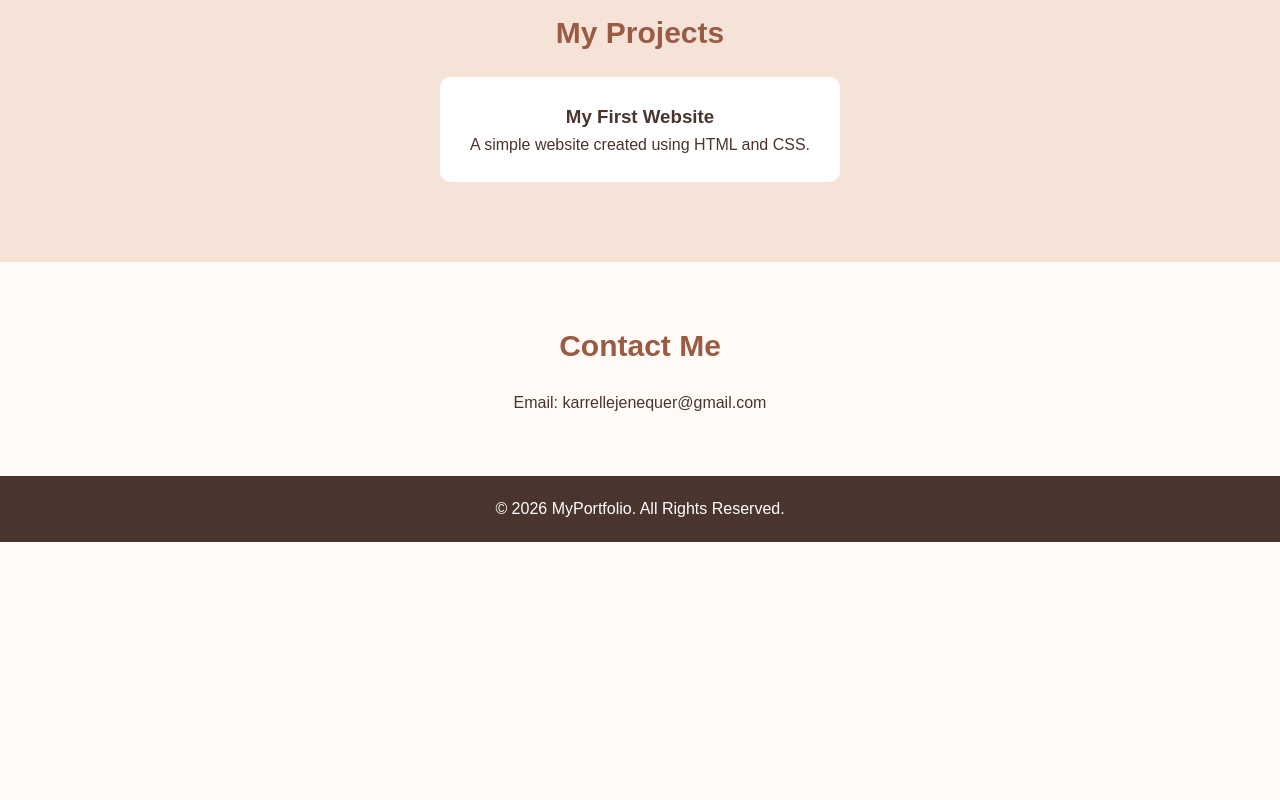
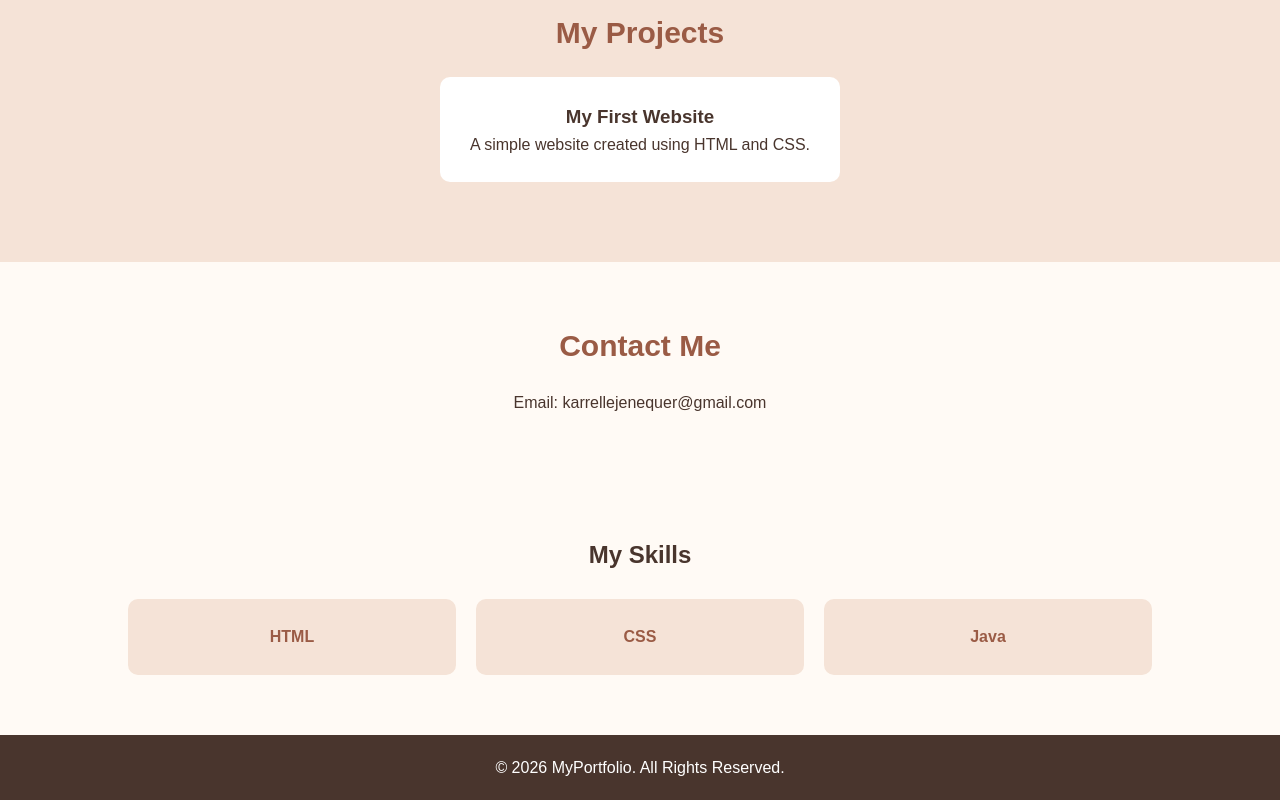
Before and after one commit to karrellejenequer-sudo/MyPortfolio, a plain HTML site: page index.html in a window 1280 px wide. Shown: the part 866-1666 px from the top of the page. Before the commit the page ends 1408 px from the top, so only its background shows below. Drawn offline with Linux system fonts and the light colour scheme.

Commit message:
Update HTML and CSS with My Skills section

```diff
--- a/index.html
+++ b/index.html
@@ -66,6 +66,15 @@
         </section>
 
     </main>
+    <section id="skills" class="skills">
+    <h2>My Skills</h2>
+
+    <div class="skills-container">
+        <div class="skill-card">HTML</div>
+        <div class="skill-card">CSS</div>
+        <div class="skill-card">Java</div>
+    </div>
+</section>
 
     <footer>
         <p>&copy; 2026 MyPortfolio. All Rights Reserved.</p>
--- a/style.css
+++ b/style.css
@@ -136,6 +136,26 @@ footer {
     padding: 20px;
 }
 
+.skills {
+    padding: 60px 10%;
+    text-align: center;
+}
+
+.skills-container {
+    display: grid;
+    grid-template-columns: repeat(3, 1fr);
+    gap: 20px;
+    margin-top: 25px;
+}
+
+.skill-card {
+    background-color: #f5e3d7;
+    padding: 25px;
+    border-radius: 10px;
+    font-weight: bold;
+    color: #9a5b45;
+}
+
 @media (max-width: 600px) {
     nav {
         flex-direction: column;
```
